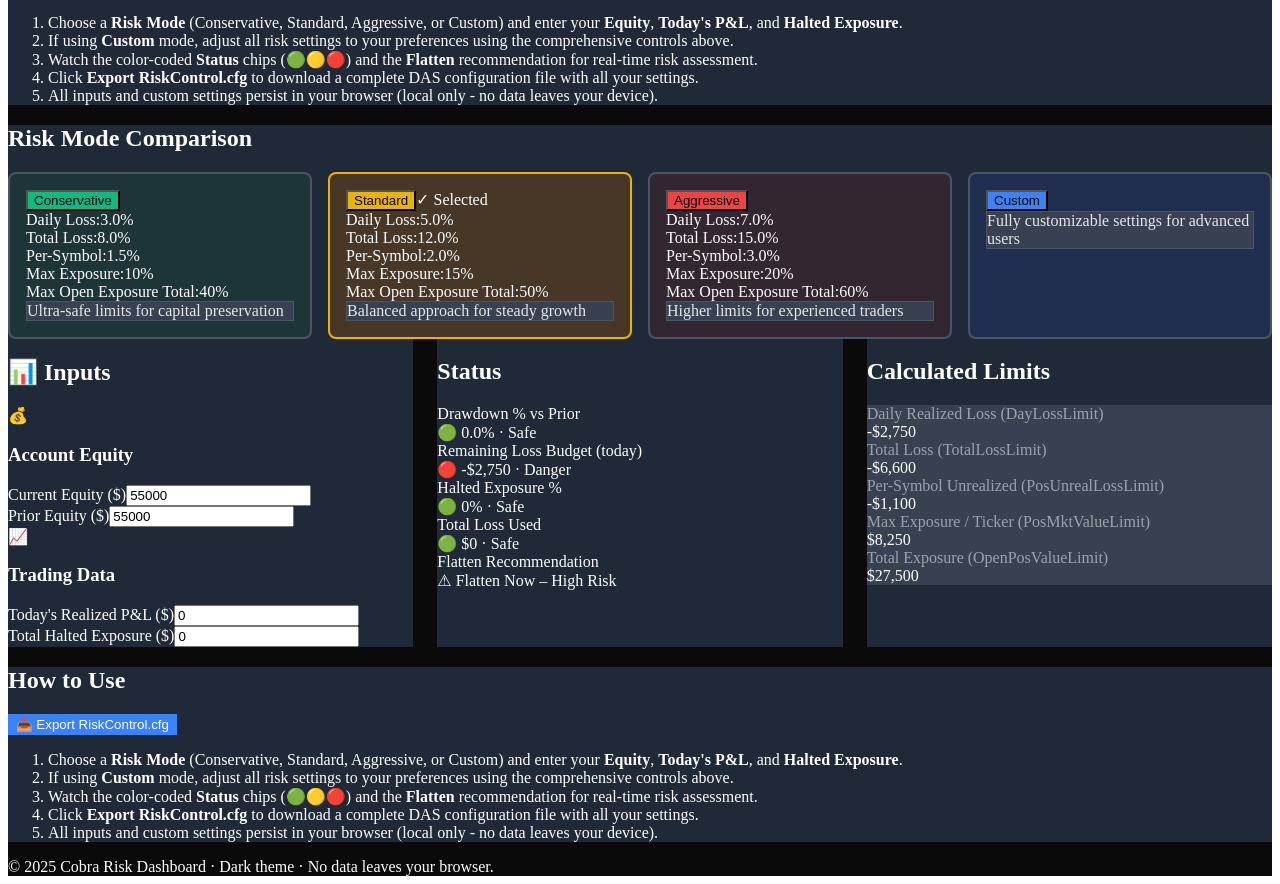
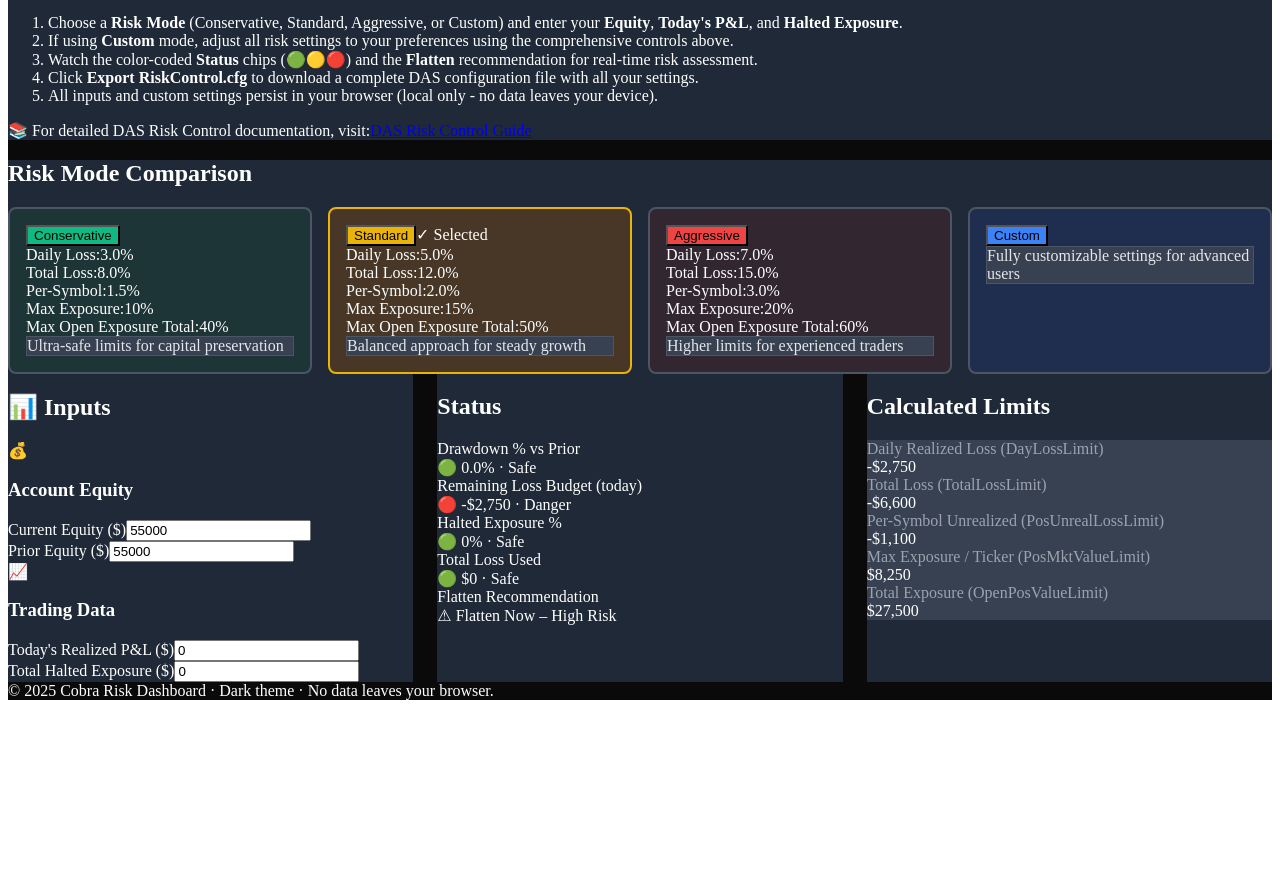
Before and after one commit to gdwoods/cobra-risk-dashboard, a Next.js app: page / in a window 1280 px wide. Shown: the part 188-1072 px from the top of the page. After the commit the page ends 896 px from the top, so only its background shows below. Built offline with nearby package versions, Linux system fonts and the light colour scheme.

Commit message:
Add DAS Risk Control documentation link to How to Use section
- Added link to official DAS Risk Control documentation
- Removed duplicate How to Use section
- Link opens in new tab with proper security attributes
- Styled with blue color and hover effects

```diff
--- a/app/page.tsx
+++ b/app/page.tsx
@@ -177,6 +177,19 @@ export default function Page() {
           <li>Click <b>Export RiskControl.cfg</b> to download a complete DAS configuration file with all your settings.</li>
           <li>All inputs and custom settings persist in your browser (local only - no data leaves your device).</li>
         </ol>
+        <div className="mt-4 pt-3 border-t border-gray-600">
+          <p className="text-sm text-gray-400">
+            📚 For detailed DAS Risk Control documentation, visit:
+            <a
+              href="https://dastrader.com/docs/risk-control/"
+              target="_blank"
+              rel="noopener noreferrer"
+              className="text-blue-400 hover:text-blue-300 underline ml-1"
+            >
+              DAS Risk Control Guide
+            </a>
+          </p>
+        </div>
       </section>
 
       <section className="card p-4 sm:p-6" style={{ backgroundColor: '#1f2937', borderColor: '#374151', color: '#ffffff' }}>
@@ -669,30 +682,6 @@ export default function Page() {
       )}
 
 
-      <section className="card p-4 sm:p-6 space-y-4" style={{ backgroundColor: '#1f2937', borderColor: '#374151', color: '#ffffff' }}>
-        <div className="flex flex-col sm:flex-row sm:items-center sm:justify-between gap-4">
-        <h2 className="text-lg font-semibold">How to Use</h2>
-          <button
-            onClick={exportCfg}
-            className="btn btn-primary px-6 py-3 text-base font-semibold rounded-lg shadow-lg hover:shadow-xl transition-all duration-200 transform hover:scale-105"
-            style={{
-              backgroundColor: '#3b82f6',
-              borderColor: '#3b82f6',
-              color: '#ffffff',
-              border: '2px solid #3b82f6'
-            }}
-          >
-            📥 Export RiskControl.cfg
-          </button>
-        </div>
-        <ol className="list-decimal list-inside text-gray-300 space-y-1">
-          <li>Choose a <b>Risk Mode</b> (Conservative, Standard, Aggressive, or Custom) and enter your <b>Equity</b>, <b>Today's P&L</b>, and <b>Halted Exposure</b>.</li>
-          <li>If using <b>Custom</b> mode, adjust all risk settings to your preferences using the comprehensive controls above.</li>
-          <li>Watch the color-coded <b>Status</b> chips (🟢🟡🔴) and the <b>Flatten</b> recommendation for real-time risk assessment.</li>
-          <li>Click <b>Export RiskControl.cfg</b> to download a complete DAS configuration file with all your settings.</li>
-          <li>All inputs and custom settings persist in your browser (local only - no data leaves your device).</li>
-        </ol>
-      </section>
 
       <footer className="text-center text-xs text-gray-400 pb-8">
         © {new Date().getFullYear()} Cobra Risk Dashboard · Dark theme · No data leaves your browser.
```
